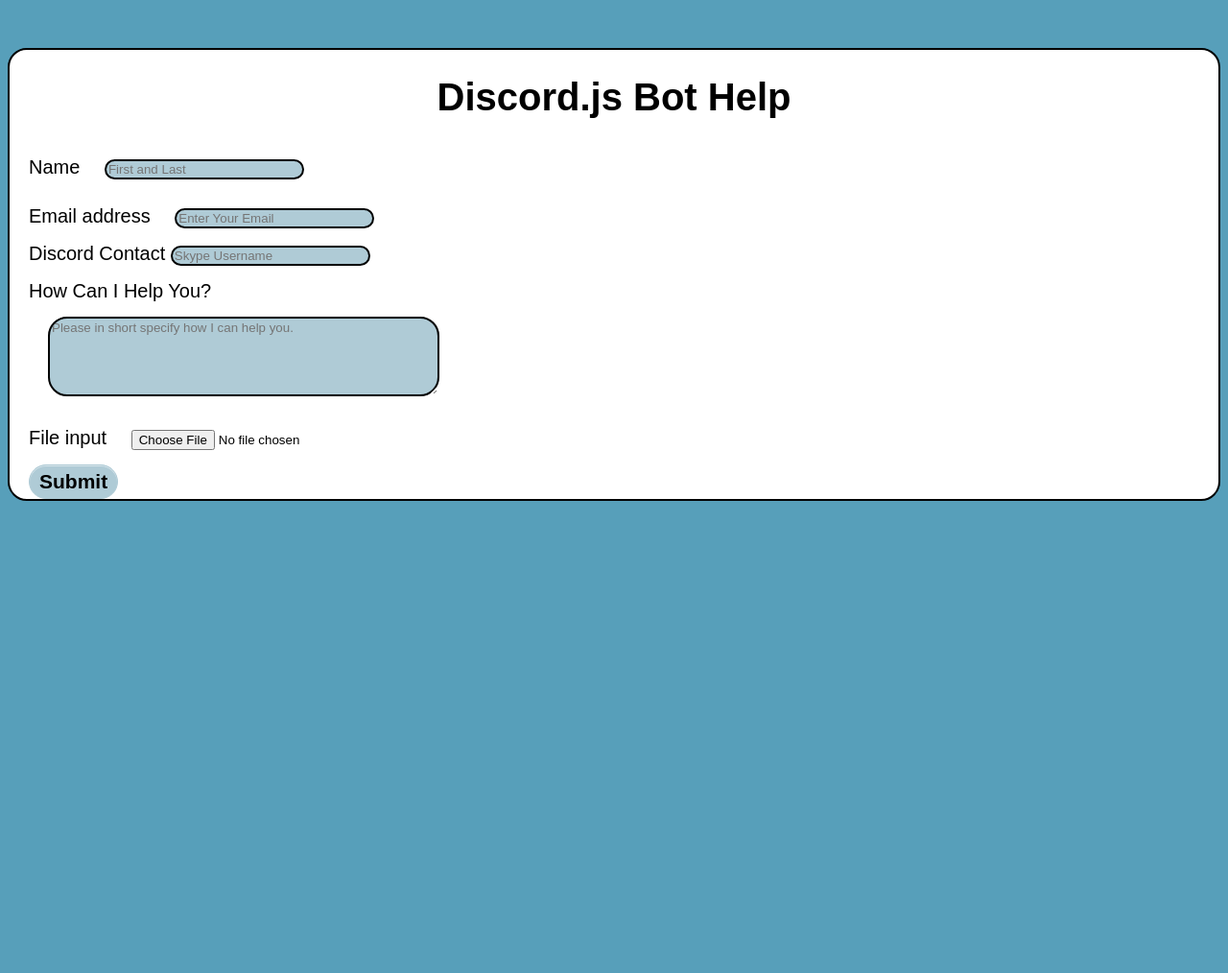
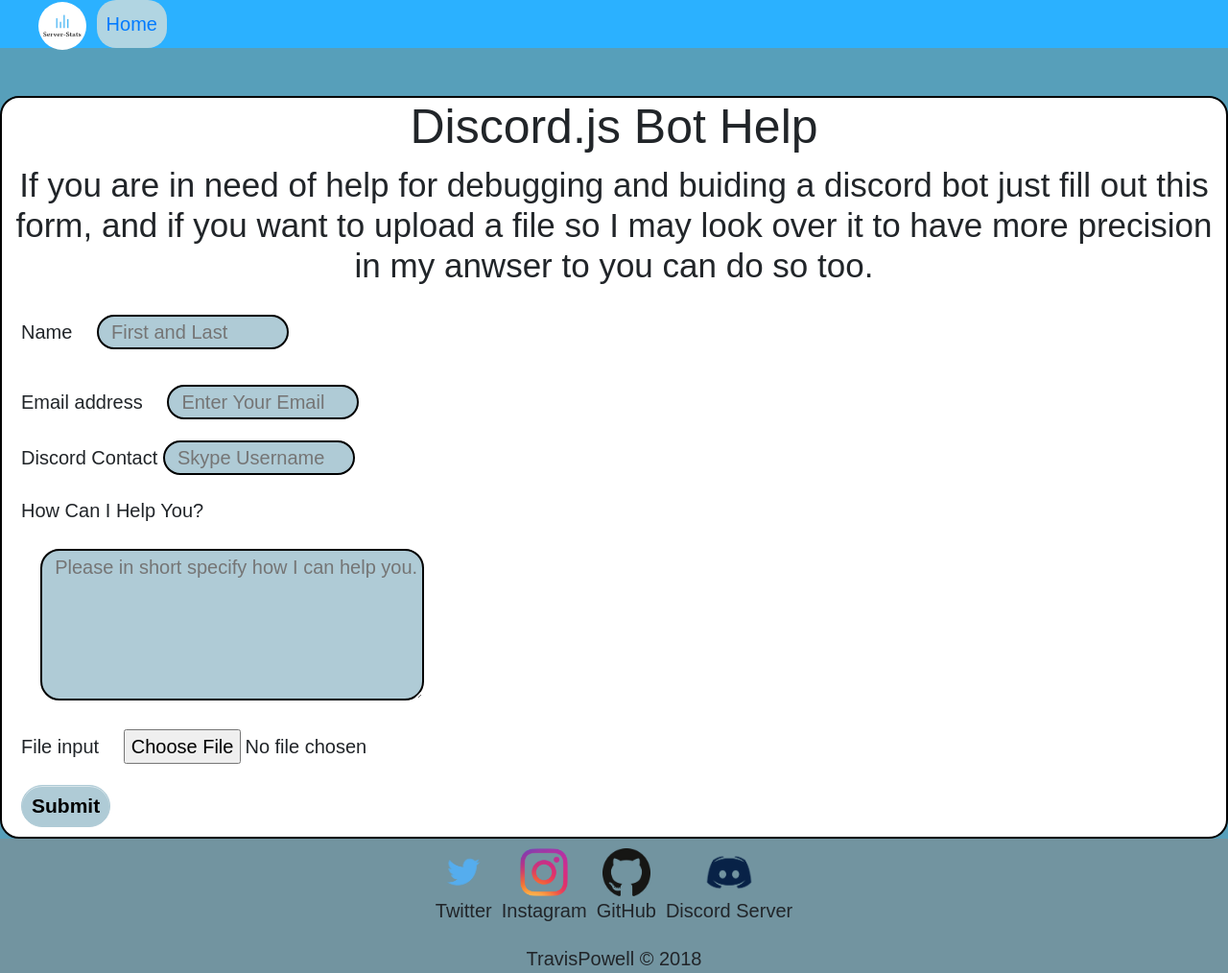
Before and after one commit to PowellTravis/Server-Stats-Site, a plain HTML site: page form.html in a window 1280 px wide. Shown: the whole page at 96% size. Before the commit the page ends 800 px from the top, so only its background shows below. Drawn offline with nearby package versions, Linux system fonts and the light colour scheme.

Commit message:
Website almost done

```diff
--- a/JavaScript/app.js
+++ b/JavaScript/app.js
@@ -2,5 +2,6 @@ console.log("Hello World!");
 
 $(document).ready(function(){
 
+$
 
 }) //Close document.ready
--- a/form.html
+++ b/form.html
@@ -2,42 +2,87 @@
 <html lang="en" dir="ltr">
   <head>
     <meta charset="utf-8">
+    <link rel="stylesheet" href="https://stackpath.bootstrapcdn.com/bootstrap/4.1.2/css/bootstrap.min.css" integrity="sha384-Smlep5jCw/wG7hdkwQ/Z5nLIefveQRIY9nfy6xoR1uRYBtpZgI6339F5dgvm/e9B" crossorigin="anonymous">
     <link rel="stylesheet" href="main.css">
     <link rel="icon" href="Images/branding.png">
     <title>Discord.js Bot Help Form</title>
   </head>
-  <body class="form-form">
-    <form class="form">
+  <body class="bo2">
+    <nav>
+      <div class="nav">
+        <ul>
+          <div class="branding"><img class="branding"src="Images/branding.png" alt="Server-Stats-Branding" width="50px" height="50px">
+          <li><a href="index.html">Home</a></li>
+        </ul>
+      </div>
+    </nav>
+    <div class="form-form">
+      <form class="form" action="">
 
         <h1>Discord.js Bot Help</h1>
+        <h3>If you are in need of help for debugging and buiding a discord bot just fill out this form, and if you want to upload a file so I may look over it to have more precision in my anwser to you can do so too.</h3>
 
         <div class="form-name"> <!-- Users Name for Form -->
           <label for="inputName">Name</label>
-        <input type="text" class="form-name form-border" id="inputName" placeholder="First and Last">
+          <input type="text" name="Name" class="form-name form-border" id="inputName" placeholder="  First and Last">
         </div>
 
         <div class="form-email"> <!-- Users Email for Form -->
           <label for="inputEmail">Email address</label>
-        <input type="email" class="form-email-input form-border" id="inputEmail" aria-describedby="emailHelp" placeholder="Enter Your Email">
+          <input type="email" name="Email" class="form-email-input form-border" id="inputEmail" aria-describedby="emailHelp" placeholder="  Enter Your Email">
         </div>
 
         <div class="form-skype">
           <label for="skypeUsernameInput">Discord Contact</label>
-        <input type="text" class="form-border" id="skypeUsernameInput" placeholder="Skype Username">
+          <input type="text" name="Skype" class="form-border" id="skypeUsernameInput" placeholder="  Skype Username">
         </div>
 
         <div class="form-text"> <!-- Users Help Question for Form -->
           <label for="inputText">How Can I Help You?</label><br>
-        <textarea class="form-text form-border" id="inputText" rows="5" placeholder="Please in short specify how I can help you."></textarea>
+          <textarea class="form-text form-border" name="Help Wanted" id="inputText" rows="5" placeholder="  Please in short specify how I can help you."></textarea>
         </div>
 
         <div class="form-file"> <!-- Users Files Help Needed for Form -->
           <label for="inputFile">File input</label>
-        <input type="file" class="form-file form-input-file" id="inputFile" aria-describedby="fileHelp">
+          <input type="file" name="Files" class="form-file form-input-file" id="inputFile" aria-describedby="fileHelp">
         </div>
 
         <button type="submit" class="form-Submit-Button">Submit</button>
 
       </form>
+      <footer id="socials" class="d-flex justify-content-center">
+
+        <div class="social-link">
+          <a href="https://twitter.com/powelltdevelop" target="_blank">
+            <img src="Images/twitter.png" alt="Twitter" height="50px" width="50px">
+          </a>
+            <p>Twitter</p>
+        </div>
+
+        <div class="social-link">
+          <a href="https://www.instagram.com/powelltdevelopmain/" target="_blank">
+            <img src="Images/instagram.png" alt="Instagram" height="50px" width="50px">
+          </a>
+            <p>Instagram</p>
+        </div>
+
+        <div class="social-link">
+          <a href="https://github.com/PowellTravis" target="_blank">
+            <img src="Images/github.png" alt="Github" width="50px" height="50px">
+          </a>
+            <p>GitHub</p>
+        </div>
+
+        <div class="social-link">
+          <a href="https://discord.gg/nCDDKgb" target="_blank">
+            <img src="Images/discord.png" alt="Discord" width="50px" height="50px">
+          </a>
+            <p>Discord Server</p>
+        </div>
+
+
+      </footer>
+      <p class="copyright">TravisPowell &#169; 2018</p>
+    </div>
   </body>
 </html>
--- a/main.css
+++ b/main.css
@@ -1,5 +1,6 @@
 * {
   font-family: 'Raleway', sans-serif;
+  font-size: 20px;
 }
 
 nav ul li {
@@ -12,6 +13,8 @@ nav ul li {
   padding-left:10px;
   font-family: 'Raleway', sans-serif;
   margin-left: 5px;
+  margin-top: 0px;
+
 }
 
 .nav {
@@ -25,6 +28,7 @@ nav ul li {
   height: 50px;
   background-color: #2bb1ff;
   width: 100%vw;
+  padding-top: 0px;
 }
 
 .branding {
@@ -47,24 +51,33 @@ nav ul li {
   grid-template-columns: 50% 50%;
   grid-template-areas:
   "infoview spacing"
-  "spacing1 botabout";
+  "spacingg botabout";
 }
 
 .spacing {
   grid-area: spacing;
-  background-color: white;
-  filter: blur(px);
+  background-image: url(Images/background1.png);
+  filter: blur(8px);
   height: 400px;
-  border-left-width: medium;
-  border-color: black;
 }
 
-.spacing1 {
-  grid-area: spacing1;
-  background-color: white;
+.spacing:hover {
+  background-image: url(Images/background1.png);
+  filter: blur(0px);
   height: 400px;
-  border-left-width: medium;
-  border-color: black;
+}
+
+.spacingg {
+  grid-area: spacingg;
+  background-image: url(Images/background1.png);
+  filter: blur(8px);
+  height: 400px;
+}
+
+.spacingg:hover {
+  background-image: url(Images/background1.png);
+  filter: blur(0px);
+  height: 400px;
 }
 
 .v1 {
@@ -85,6 +98,7 @@ nav ul li {
 }
 .botabout {
   grid-area: botabout;
+  padding-left: 20px;
 }
 
 .image5px {
@@ -118,6 +132,12 @@ footer {
   margin: auto;
 }
 
+.copyright {
+  background-color: #7294a0;
+  text-align: center;
+  margin: 0;
+}
+
 
 .social-link {
   padding: 0px 5px;
@@ -133,6 +153,12 @@ footer {
 
 .social-link:hover {
   background-color: #758f99;
+}
+
+/* Form Page */
+
+.bo2 {
+  background-color: #579fba;
 }
 
 /* Form Elements */
@@ -152,6 +178,10 @@ footer {
 }
 
 .form h1 {
+  text-align: center;
+}
+
+.form h3 {
   text-align: center;
 }
 
@@ -215,4 +245,5 @@ footer {
   box-shadow: 0 1px 0 rgba(255, 255, 255, 0.5) inset;
   -moz-box-shadow: 0 1px 0 rgba(255, 255, 255, 0.5) inset;
   -webkit-box-shadow: 0 1px 0 rgba(255, 255, 255, 0.5) inset;
+  margin-bottom: 10px;
 }
```
Also changed, not shown: index.html (+6 -12 lines). Lines whose indentation alone changed are shown as unchanged.
